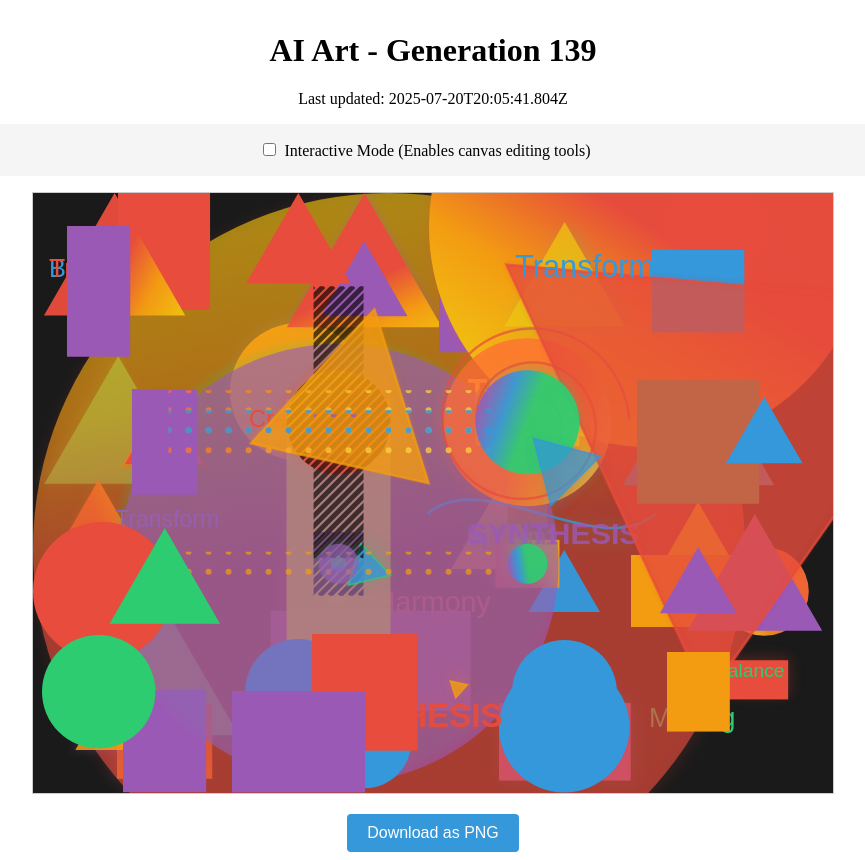
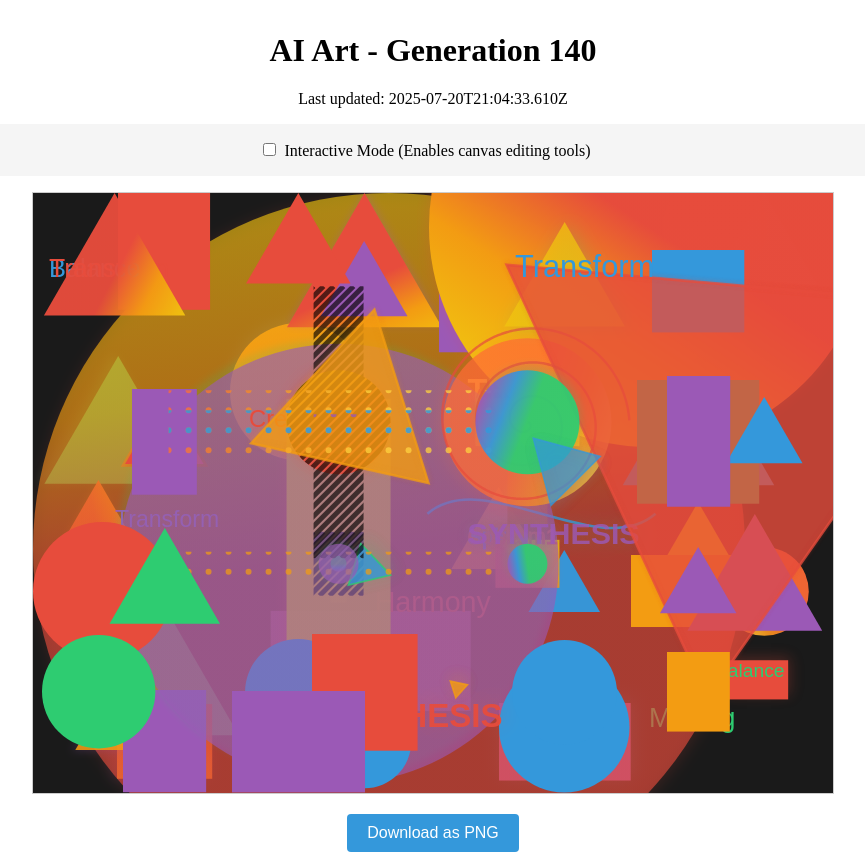
Before and after one commit to mcclowes/ai-art, a React (Vite) app: page / in a window 1280 px wide. Shown: the whole page, without its empty margins (207-1072 px from the left). Built offline with nearby package versions, Linux system fonts and the light colour scheme.

Commit message:
Improve artwork - Generation 140

```diff
--- a/src/artwork-state.ts
+++ b/src/artwork-state.ts
@@ -1437,8 +1437,8 @@ export const artworkState: ArtworkState = {
     },
     {
       "type": "rectangle",
-      "x": 34,
-      "y": 33,
+      "x": 634,
+      "y": 183,
       "width": 63.22984083927126,
       "height": 130.7332568370885,
       "fillStyle": "#9b59b6",
@@ -1586,7 +1586,7 @@ export const artworkState: ArtworkState = {
       "id": "circle_1753038256441"
     }
   ],
-  "generation": 139,
-  "lastUpdated": "2025-07-20T20:05:41.804Z",
+  "generation": 140,
+  "lastUpdated": "2025-07-20T21:04:33.610Z",
   "cycleStarted": "2025-07-16T19:12:58.892Z"
 };
```
